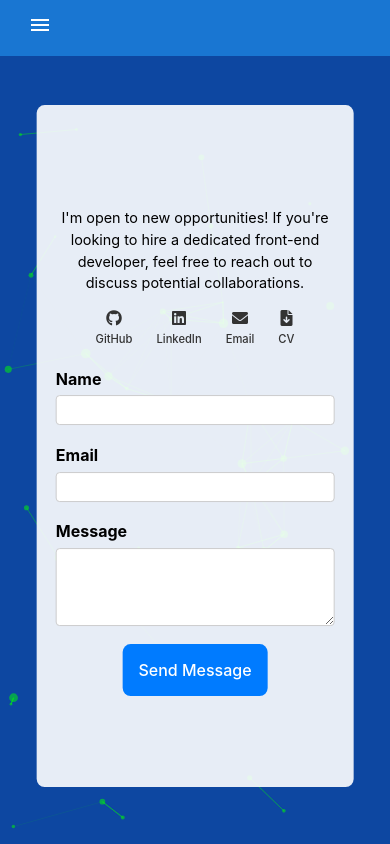
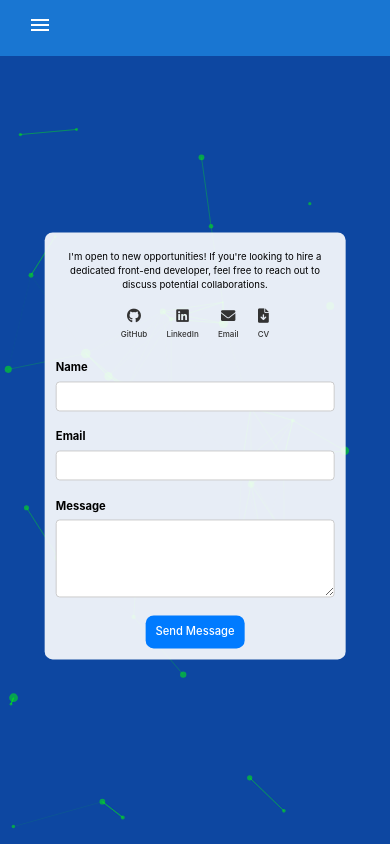
Before and after one commit to todor-savov/personal-portfolio, a React (Vite) app in the folder personal-portfolio/: page /contact in a window 390 px wide. Built offline with nearby package versions, Linux system fonts and the light colour scheme.

Commit message:
Test the Contact page for responsiveness on all mobile devices (simualated by Responsively App)

```diff
--- a/personal-portfolio/src/components/Contact/Contact.css
+++ b/personal-portfolio/src/components/Contact/Contact.css
@@ -5,12 +5,12 @@
     display: flex;
     flex-direction: column;
     justify-content: center;
-    padding: 1rem;
+    padding: 0.5rem;
     border-radius: 8px;
     background-color: rgba(255, 255, 255, 0.9);
     min-width: 40vw;
     width: 100%;
-    height: 70vh;
+    height: auto;
 }
 
 .contact-left {
@@ -20,7 +20,8 @@
 }
 
 .contact-left p {
-    margin-bottom: 2rem;
+    font-size: 0.9rem;
+    margin-bottom: 1.5rem;
     color: black;
 }
 
@@ -33,7 +34,7 @@
 .social-icons a {
     display: flex;
     flex-direction: column;
-    font-size: 3rem;
+    font-size: 2rem;
     color: #333;
     transition: color 0.3s ease;
 }
@@ -115,10 +116,86 @@
     margin-top: -0.7rem;
 }
 
+/* JioPhone 2 */
+@media (width: 240px) and (height: 320px) {
+    .contact-container {
+        padding-top: 0.5rem;
+        padding-bottom: 0.5rem;
+    }
+
+    .contact-left p {
+        font-size: 0.4rem;
+        margin-bottom: 0.5rem;
+    }
+
+    .social-icons {
+        margin-bottom: 0.2rem;
+    }
+
+    .social-icons a {
+        font-size: 0.6rem;
+    }
+
+    .social-icons span {
+        font-size: 0.3rem;
+    }
+
+    .contact-form {
+        gap: 0.1rem;
+    }
+
+    .contact-form label {
+        font-size: 0.3rem;
+    }
+
+    .contact-form textarea {
+        height: 1rem;
+        padding: 0.1rem;
+    }
+
+    .contact-form input[type="text"],
+    .contact-form input[type="email"],
+    .contact-form textarea {
+        font-size: 0.4rem;
+        padding: 0.2rem;
+    }
+
+    .contact-form button[type="submit"] {
+        font-size: 0.2rem;
+        padding: 0.5rem;
+    }
+
+    .error {
+        font-size: 0.3rem;
+    }
+}
+
+/* iPhone 4 (old device) */
+@media (width: 320px) and (height: 480px) {
+    .contact-container {
+        min-width: 80vw;
+        padding-top: 0.5rem;
+        padding-bottom: 0.5rem;
+    }
+
+    .contact-form textarea {
+        height: 1rem;
+    }
+
+    .contact-form input[type="text"],
+    .contact-form input[type="email"],
+    .contact-form textarea {
+        font-size: 0.6rem;
+        padding: 0.3rem;
+    }
+}
+
 @media (max-width: 480px) {
     .contact-container {
         min-width: 73vw;
-        height: 77vh;
+        height: auto;
+        padding-top: 0.5rem;
+        padding-bottom: 0.5rem;
     }
 
     .contact-left {
@@ -126,21 +203,21 @@
     }
 
     .contact-left p {
-        font-size: 0.9rem;
+        font-size: 0.6rem;
         margin-bottom: 1rem;
     }
 
     .social-icons {
-        gap: 1.5rem;
+        gap: 1.2rem;
         margin-bottom: 1rem;
     }
 
     .social-icons a {
-        font-size: 1rem;
+        font-size: 0.9rem;
     }
 
     .social-icons span {
-        font-size: 0.7rem;
+        font-size: 0.5rem;
     }
 
     .contact-right {
@@ -152,10 +229,19 @@
         padding: 0.2rem;
     }
 
+    .contact-form label {
+        font-size: 0.7rem;
+    }
+
     .contact-form input[type="text"],
     .contact-form input[type="email"],
     .contact-form textarea {
         font-size: 0.7rem;
+    }
+
+    .contact-form button[type="submit"] {
+        font-size: 0.7rem;
+        padding: 0.6rem;
     }
 
     .error {
@@ -166,7 +252,6 @@
 @media (min-width: 481px) and (max-width: 768px) {
     .contact-container {
         min-width: 75vw;
-        height: 75vh;
     }
 
     .contact-left p {
@@ -186,3 +271,26 @@
         font-size: 0.8rem;
     }
 }
+
+@media (min-width: 769px) and (max-width: 1024px) {
+    .contact-container {
+        min-width: 75vw;
+    }
+
+    .contact-left p {
+        font-size: 1.5rem;
+        margin-bottom: 2rem;
+    }
+
+    .social-icons a {
+        font-size: 2.5rem;
+    }
+
+    .contact-form textarea {
+        height: 12rem;
+    }
+
+    .error {
+        font-size: 1rem;
+    }
+}
```
